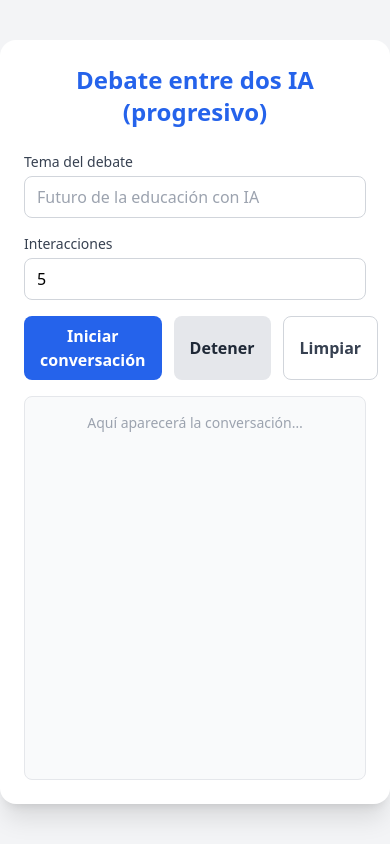
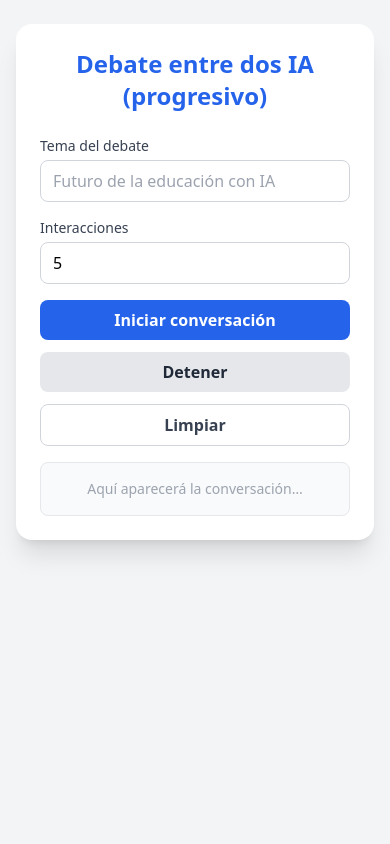
Before and after one commit to acinfoarchive2/mypro, a website: page public/index.html in a window 390 px wide. Drawn offline with nearby package versions, Linux system fonts and the light colour scheme.

Commit message:
Update index.html

```diff
--- a/public/index.html
+++ b/public/index.html
@@ -2,16 +2,17 @@
 <html lang="es">
 <head>
   <meta charset="UTF-8" />
+  <meta name="viewport" content="width=device-width, initial-scale=1.0" />
   <title>Debate entre dos IA</title>
   <script src="https://cdn.tailwindcss.com"></script>
 </head>
-<body class="bg-gray-100 min-h-screen flex items-center justify-center">
-  <div class="bg-white shadow-xl rounded-2xl p-6 w-full max-w-3xl">
+<body class="bg-gray-100 min-h-screen px-4 py-6">
+  <div class="bg-white shadow-xl rounded-2xl p-6 w-full max-w-3xl mx-auto">
     <h1 class="text-2xl font-bold text-center text-blue-600 mb-6">
       Debate entre dos IA (progresivo)
     </h1>
 
-    <div class="grid grid-cols-1 md:grid-cols-2 gap-4 mb-4">
+    <div class="grid grid-cols-1 sm:grid-cols-2 gap-4 mb-4">
       <div>
         <label class="block text-sm font-medium text-gray-700 mb-1" for="topic">Tema del debate</label>
         <input id="topic" type="text" placeholder="Futuro de la educación con IA"
@@ -25,27 +26,25 @@
       </div>
     </div>
 
-    <div class="flex gap-3 mb-4">
+    <div class="flex flex-col sm:flex-row gap-3 mb-4">
       <button id="run"
-              class="flex-1 bg-blue-600 hover:bg-blue-700 text-white font-semibold py-2 px-4 rounded-lg transition">
+              class="w-full sm:flex-1 bg-blue-600 hover:bg-blue-700 text-white font-semibold py-2 px-4 rounded-lg transition">
         Iniciar conversación
       </button>
       <button id="stop"
-              class="flex-1 bg-gray-200 hover:bg-gray-300 text-gray-800 font-semibold py-2 px-4 rounded-lg transition">
+              class="w-full sm:flex-1 bg-gray-200 hover:bg-gray-300 text-gray-800 font-semibold py-2 px-4 rounded-lg transition">
         Detener
       </button>
       <button id="clear"
-              class="flex-1 bg-white border border-gray-300 hover:bg-gray-50 text-gray-700 font-semibold py-2 px-4 rounded-lg transition">
+              class="w-full sm:flex-1 bg-white border border-gray-300 hover:bg-gray-50 text-gray-700 font-semibold py-2 px-4 rounded-lg transition">
         Limpiar
       </button>
     </div>
 
     <div id="status" class="text-sm text-gray-500 mb-2"></div>
 
-    <!-- Log tipo chat -->
     <div id="log"
-         class="h-96 overflow-y-auto bg-gray-50 border border-gray-200 rounded-lg p-4 space-y-3">
-      <!-- Mensajes aparecerán aquí -->
+         class="max-h-[60vh] overflow-y-auto bg-gray-50 border border-gray-200 rounded-lg p-4 space-y-3">
       <div class="text-gray-400 text-sm text-center">Aquí aparecerá la conversación…</div>
     </div>
   </div>
@@ -63,7 +62,6 @@
       return new Promise(res => setTimeout(res, ms));
     }
 
-    // Devuelve estilos por orador
     function stylesFor(speaker) {
       const isAlpha = speaker.toLowerCase() === 'alpha';
       return {
@@ -78,7 +76,6 @@
       };
     }
 
-    // Crea y agrega una burbuja tipo chat con avatar circular
     function appendMessage(speaker, message) {
       const s = stylesFor(speaker);
 
@@ -110,7 +107,6 @@
       row.appendChild(wrap);
       $log.appendChild(row);
 
-      // auto-scroll
       $log.scrollTop = $log.scrollHeight;
     }
 
@@ -133,7 +129,7 @@
     $run.onclick = async () => {
       const topic = document.getElementById('topic').value.trim() || 'Tema libre';
       const interactions = Number(document.getElementById('interactions').value) || 5;
-      const delay = 5200; // 🔒 fijo a 1.2 s
+      const delay = 5200;
 
       setBusy(true);
       playing = true;
@@ -169,7 +165,6 @@
       }
     };
 
-    // Estado inicial
     setBusy(false);
   </script>
 </body>
```
